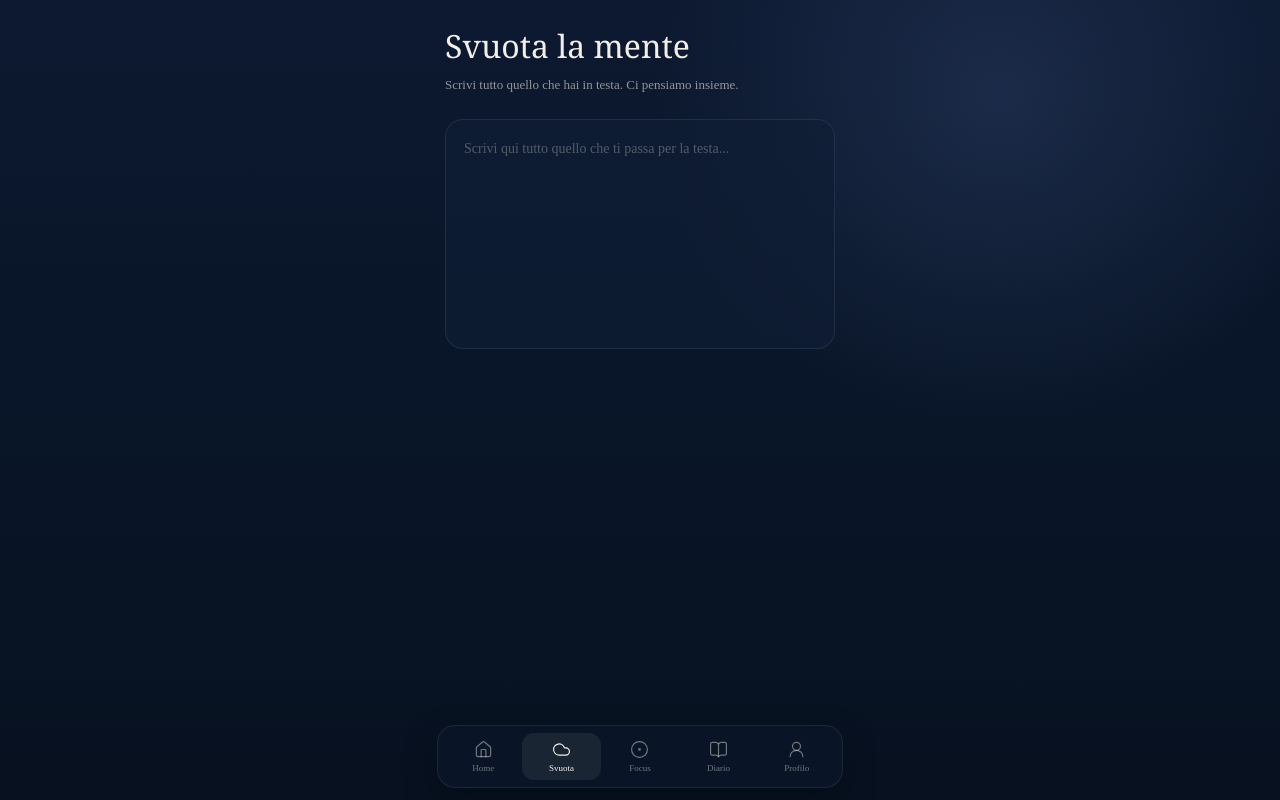
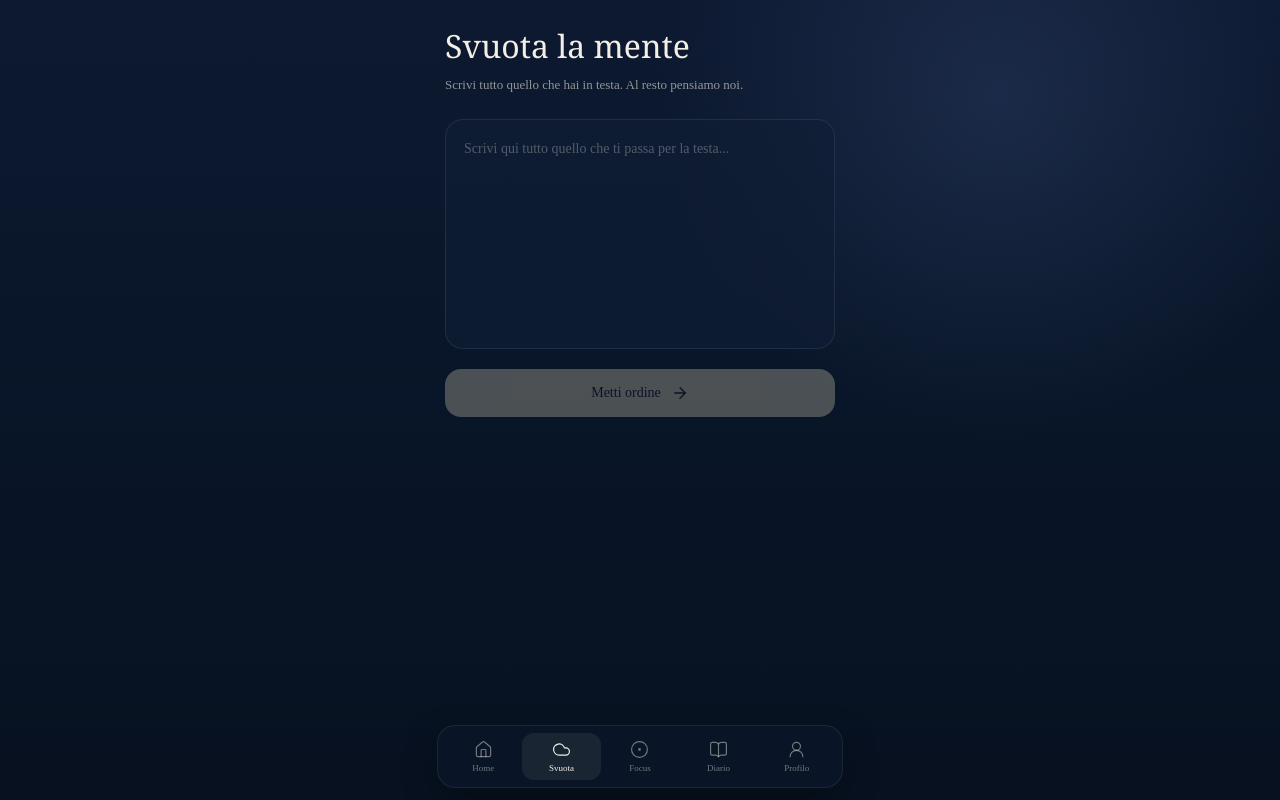
Before and after one commit to antoniopucawork-ai/adhd-daily, a React (Vite) app: page /svuota in a window 1280 px wide. Built offline with nearby package versions, Linux system fonts and the light colour scheme.

Commit message:
add mind dump input flow

```diff
--- a/src/pages/MindDumpPage.css
+++ b/src/pages/MindDumpPage.css
@@ -70,7 +70,46 @@
 .mind-dump-page__textarea:focus {
   border-color: rgba(217, 205, 178, 0.35);
 }
+.mind-dump-page__organize {
+  display: flex;
+  align-items: center;
+  justify-content: center;
+  gap: 10px;
 
+  width: 100%;
+  margin-top: 16px;
+  padding: 15px 20px;
+
+  color: #071120;
+  background: #e5d8b8;
+
+  border: none;
+  border-radius: 16px;
+
+  font-family: inherit;
+  font-size: 14px;
+  font-weight: 500;
+
+  cursor: pointer;
+
+  transition:
+    opacity 180ms ease,
+    transform 180ms ease,
+    background 180ms ease;
+}
+
+.mind-dump-page__organize:hover:not(:disabled) {
+  background: #eee3c8;
+}
+
+.mind-dump-page__organize:active:not(:disabled) {
+  transform: scale(0.985);
+}
+
+.mind-dump-page__organize:disabled {
+  opacity: 0.3;
+  cursor: default;
+}
 @media (min-width: 600px) {
   .mind-dump-page__container {
     max-width: 430px;
--- a/src/pages/MindDumpPage.jsx
+++ b/src/pages/MindDumpPage.jsx
@@ -1,20 +1,45 @@
+import { useState } from "react";
+import { ArrowRight } from "lucide-react";
 import BottomNav from "../components/BottomNav/BottomNav";
 import "./MindDumpPage.css";
 
 function MindDumpPage() {
+  const [mindDump, setMindDump] = useState("");
+
+  const hasContent = mindDump.trim().length > 0;
+
+  const handleOrganize = () => {
+    if (!hasContent) return;
+
+    // Più avanti qui partirà il processo di organizzazione del Mind Dump.
+    console.log("Mind Dump:", mindDump);
+  };
+
   return (
     <main className="mind-dump-page">
       <div className="mind-dump-page__container">
         <header className="mind-dump-page__header">
           <h1>Svuota la mente</h1>
-          <p>Scrivi tutto quello che hai in testa. Ci pensiamo insieme.</p>
+          <p>Scrivi tutto quello che hai in testa. Al resto pensiamo noi.</p>
         </header>
 
         <textarea
           className="mind-dump-page__textarea"
           placeholder="Scrivi qui tutto quello che ti passa per la testa..."
           aria-label="Svuota i tuoi pensieri"
+          value={mindDump}
+          onChange={(event) => setMindDump(event.target.value)}
         />
+
+        <button
+          className="mind-dump-page__organize"
+          type="button"
+          disabled={!hasContent}
+          onClick={handleOrganize}
+        >
+          <span>Metti ordine</span>
+          <ArrowRight size={18} strokeWidth={1.7} />
+        </button>
       </div>
 
       <BottomNav />
```
